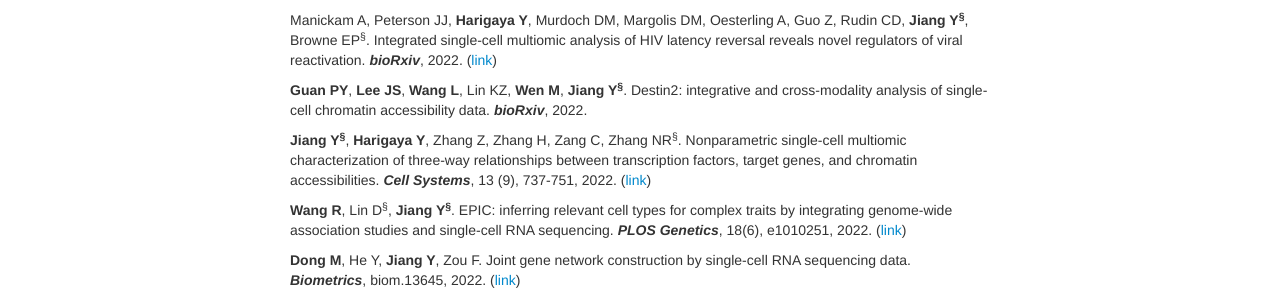
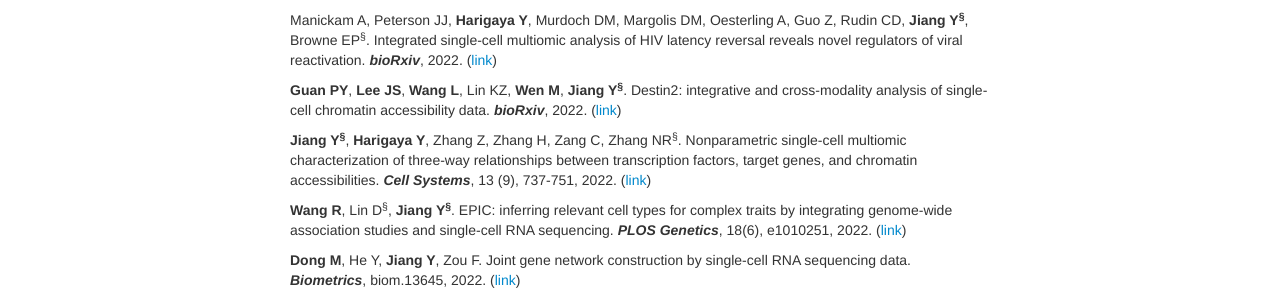
Before and after one commit to yuchaojiang/yuchaojiang.github.io, a Jekyll site: the page built from pages/pubs.md, in a window 1280 px wide. Shown: the part 202-496 px from the top of the page. Built offline with Jekyll 4.4.1, drawn with Linux system fonts in a browser that asks for light colours.

Commit message:
Update pubs.md

```diff
--- a/pages/pubs.md
+++ b/pages/pubs.md
@@ -13,7 +13,7 @@ Lab members are highlighted in **boldface**; &dagger; indicates co-first authors
 Manickam A, Peterson JJ, **Harigaya Y**, Murdoch DM, Margolis DM, Oesterling A, Guo Z, Rudin CD, **Jiang Y<sup>&sect;</sup>**, Browne EP<sup>&sect;</sup>. Integrated single-cell multiomic analysis of HIV latency reversal reveals novel regulators of viral reactivation. ***bioRxiv***, 2022. ([link](https://www.biorxiv.org/content/10.1101/2022.07.26.501558v1))
 
 
-**Guan PY**, **Lee JS**, **Wang L**, Lin KZ, **Wen M**, **Jiang Y<sup>&sect;</sup>**. Destin2: integrative and cross-modality analysis of single-cell chromatin accessibility data. ***bioRxiv***, 2022.
+**Guan PY**, **Lee JS**, **Wang L**, Lin KZ, **Wen M**, **Jiang Y<sup>&sect;</sup>**. Destin2: integrative and cross-modality analysis of single-cell chromatin accessibility data. ***bioRxiv***, 2022. ([link](https://www.biorxiv.org/content/10.1101/2022.11.04.515202v1))
 
 
 **Jiang Y<sup>&sect;</sup>**, **Harigaya Y**, Zhang Z, Zhang H, Zang C, Zhang NR<sup>&sect;</sup>. Nonparametric single-cell multiomic characterization of three-way relationships between transcription factors, target genes, and chromatin accessibilities. ***Cell Systems***, 13 (9), 737-751, 2022. ([link](https://www.sciencedirect.com/science/article/abs/pii/S2405471222003489))
```
